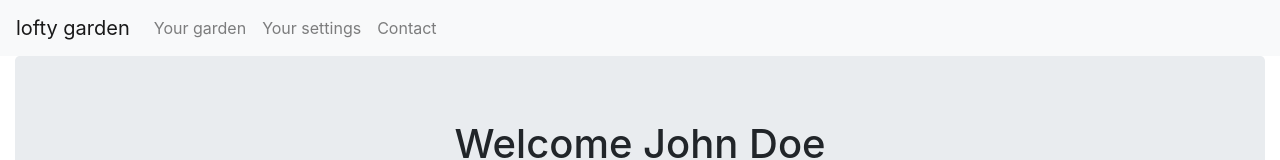
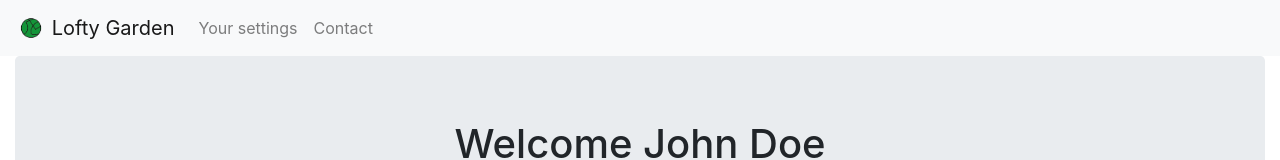
Before and after one commit to raphaelCharre/lofty-garden, an Angular app in the folder web/: page / in a window 1280 px wide. Shown: the top 160 px of the page. Built offline with nearby package versions, Linux system fonts and the light colour scheme.

Commit message:
Pimp my site

```diff
--- a/web/src/app/app.component.html
+++ b/web/src/app/app.component.html
@@ -1,5 +1,8 @@
 <nav class="navbar navbar-expand-lg navbar-light bg-light text-center">
-  <a class="navbar-brand" href="#">lofty garden</a>
+  <a class="navbar-brand" href="#">
+    <img src="assets/Logocercle.png" width="30" height="30" class="d-inline-block align-top" alt="">
+    Lofty Garden
+  </a>
   <button class="navbar-toggler" type="button" data-toggle="collapse" data-target="#navbarSupportedContent"
     aria-controls="navbarSupportedContent" aria-expanded="false" aria-label="Toggle navigation">
     <span class="navbar-toggler-icon"></span>
@@ -7,9 +10,6 @@
 
   <div class="collapse navbar-collapse" id="navbarSupportedContent">
     <ul class="navbar-nav mr-auto text-center">
-      <li class="nav-item">
-        <a class="nav-link" href="/">Your garden</a>
-      </li>
       <li class="nav-item">
         <a class="nav-link" href="/settings">Your settings</a>
       </li>
--- a/web/src/index.html
+++ b/web/src/index.html
@@ -2,12 +2,12 @@
 <html lang="en">
 <head>
   <meta charset="utf-8">
-  <title>serre web app</title>
+  <title>Lofty Garden</title>
   <base href="/">
   <link rel="stylesheet" href="https://stackpath.bootstrapcdn.com/bootstrap/4.3.1/css/bootstrap.min.css" integrity="sha384-ggOyR0iXCbMQv3Xipma34MD+dH/1fQ784/j6cY/iJTQUOhcWr7x9JvoRxT2MZw1T" crossorigin="anonymous">
 
   <meta name="viewport" content="width=device-width, initial-scale=1">
-  <link rel="icon" type="image/x-icon" href="favicon.ico">
+  <link rel="icon" type="image/x-icon" href="assets/Logo cercle.ico">
 </head>
 <body>
   <app-root></app-root>
```
Also changed, not shown: web/src/assets/Logocercle.png (renamed from web/src/assets/Logo cercle.png).
